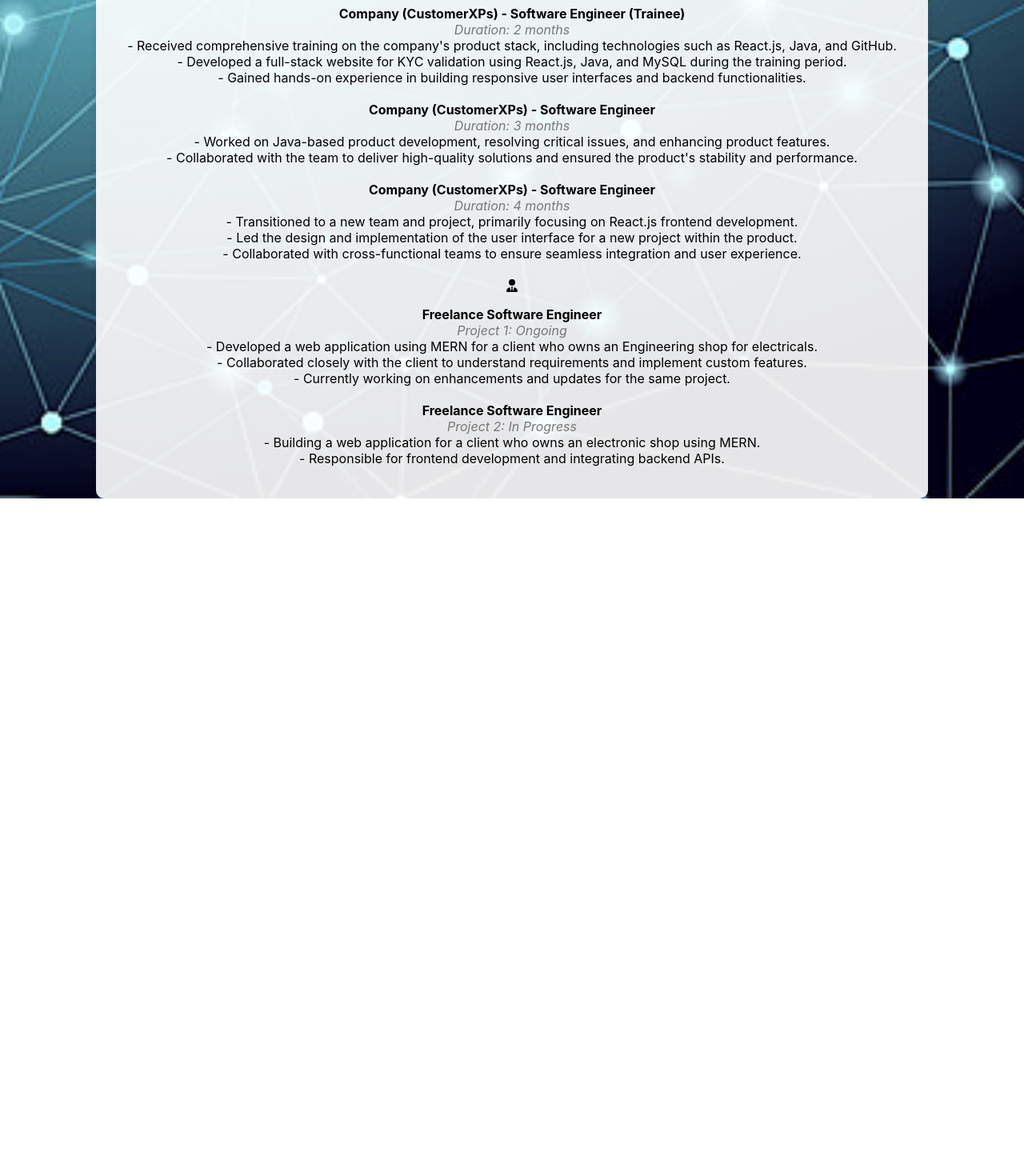
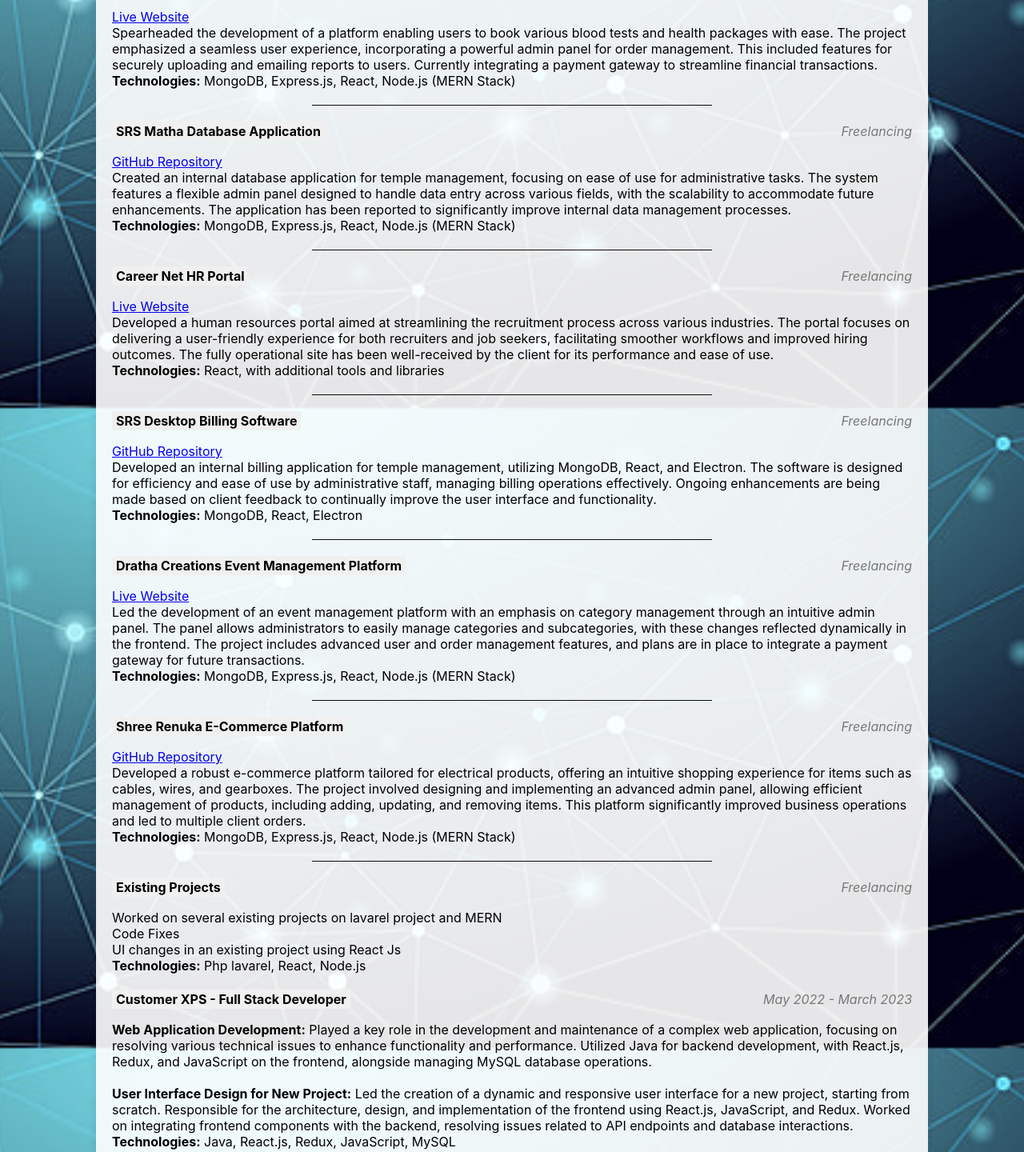
Before and after one commit to rangachimalgi/resume, a React (Create React App) app: page /portfolio in a window 1280 px wide. Shown: the part 290-1730 px from the top of the page at 80% size. Before the commit the page ends 913 px from the top, so only its background shows below. Built offline with nearby package versions, Linux system fonts and the light colour scheme.

Commit message:
changes in experience

```diff
--- a/package.json
+++ b/package.json
@@ -11,6 +11,7 @@
     "@testing-library/user-event": "^13.5.0",
     "react": "^18.2.0",
     "react-dom": "^18.2.0",
+    "react-icons": "^5.3.0",
     "react-router-dom": "^6.14.1",
     "react-scripts": "5.0.1",
     "semantic-ui-css": "^2.5.0",
--- a/src/assests/Portfolio.css
+++ b/src/assests/Portfolio.css
@@ -10,22 +10,41 @@
 
 .experience-container h2 {
   margin-top: 0;
+  text-align: center; /* Center align the heading */
 }
 
 .experience-item {
   margin-bottom: 20px;
+  text-align: left; /* Ensure text alignment for each experience item */
+}
+
+.experience-header {
+  display: flex;
+  justify-content: space-between; /* Align items to opposite sides */
+  align-items: center; /* Vertically center the items */
 }
 
 .experience-item p {
   margin-bottom: 5px;
+  text-align: left; /* Align the paragraphs to the left */
 }
 
 .company-name {
   font-weight: bold;
+  background-color: #f0f0f0; /* Light gray background */
+  padding: 2px 5px;
+  border-radius: 3px;
 }
 
 .duration {
   color: #777;
+  margin-left: 10px; /* Optional: Add some space between the duration and the text before it */
 }
 
-  /* Add any other styling as needed */
+.divider {
+  border: 0;
+  height: 1px;
+  width: 50%; /* Adjust the width to your preference */
+  background: #0d0d0d;
+  margin: 20px auto; /* Center the line */
+}
--- a/src/components/Portfolio.js
+++ b/src/components/Portfolio.js
@@ -12,71 +12,199 @@
     <div className="experience-container">
       <FontAwesomeIcon icon={faBriefcase} />
       <h2>Experience</h2>
+
       <div className="experience-item">
-        <FontAwesomeIcon icon={faBuilding} className="company-logo" />
+        <div className="experience-header">
+          <span className="company-name">Fortune Blood Test Platform</span>
+          <span className="duration">Freelancing</span>
+        </div>
         <p>
-          <span className="company-name">
-            Company (CustomerXPs) - Software Engineer (Trainee)
-          </span>{" "}
+          <a href="https://fortunebloodtest.com/">Live Website</a>
           <br />
-          <span className="duration">Duration: 2 months</span> <br />
-          - Received comprehensive training on the company's product stack,
-          including technologies such as React.js, Java, and GitHub. <br />
-          - Developed a full-stack website for KYC validation using React.js,
-          Java, and MySQL during the training period. <br />- Gained hands-on
-          experience in building responsive user interfaces and backend
-          functionalities.
+          Spearheaded the development of a platform enabling users to book
+          various blood tests and health packages with ease. The project
+          emphasized a seamless user experience, incorporating a powerful admin
+          panel for order management. This included features for securely
+          uploading and emailing reports to users. Currently integrating a
+          payment gateway to streamline financial transactions.
+          <br />
+          <strong>Technologies:</strong> MongoDB, Express.js, React, Node.js
+          (MERN Stack)
         </p>
       </div>
+      <div className="divider"></div>
+
       <div className="experience-item">
+        <div className="experience-header">
+          <span className="company-name">SRS Matha Database Application</span>
+          <span className="duration">Freelancing</span>
+        </div>
         <p>
-          <span className="company-name">
-            Company (CustomerXPs) - Software Engineer
-          </span>{" "}
+          <a href="https://github.com/rangachimalgi/matha-sr">
+            GitHub Repository
+          </a>
           <br />
-          <span className="duration">Duration: 3 months</span> <br />
-          - Worked on Java-based product development, resolving critical issues,
-          and enhancing product features. <br />- Collaborated with the team to
-          deliver high-quality solutions and ensured the product's stability and
-          performance.
+          Created an internal database application for temple management,
+          focusing on ease of use for administrative tasks. The system features
+          a flexible admin panel designed to handle data entry across various
+          fields, with the scalability to accommodate future enhancements. The
+          application has been reported to significantly improve internal data
+          management processes.
+          <br />
+          <strong>Technologies:</strong> MongoDB, Express.js, React, Node.js
+          (MERN Stack)
         </p>
       </div>
+      <div className="divider"></div>
+
       <div className="experience-item">
+        <div className="experience-header">
+          <span className="company-name">Career Net HR Portal</span>
+          <span className="duration">Freelancing</span>
+        </div>
         <p>
-          <span className="company-name">
-            Company (CustomerXPs) - Software Engineer
-          </span>{" "}
+          <a href="https://careermap.net.in/">Live Website</a>
           <br />
-          <span className="duration">Duration: 4 months</span> <br />
-          - Transitioned to a new team and project, primarily focusing on
-          React.js frontend development. <br />
-          - Led the design and implementation of the user interface for a new
-          project within the product. <br />- Collaborated with cross-functional
-          teams to ensure seamless integration and user experience.
+          Developed a human resources portal aimed at streamlining the
+          recruitment process across various industries. The portal focuses on
+          delivering a user-friendly experience for both recruiters and job
+          seekers, facilitating smoother workflows and improved hiring outcomes.
+          The fully operational site has been well-received by the client for
+          its performance and ease of use.
+          <br />
+          <strong>Technologies:</strong> React, with additional tools and
+          libraries
         </p>
       </div>
+      <div className="divider"></div>
+
       <div className="experience-item">
-        <FontAwesomeIcon icon={faUserTie} className="freelancing-logo" />
-
+        <div className="experience-header">
+          <span className="company-name">SRS Desktop Billing Software</span>
+          <span className="duration">Freelancing</span>
+        </div>
         <p>
-          <span className="company-name">Freelance Software Engineer</span>{" "}
+          <a href="https://github.com/rangachimalgi/srs-desktop">
+            GitHub Repository
+          </a>
           <br />
-          <span className="duration">Project 1: Ongoing</span> <br />- Developed
-          a web application using MERN for a client who owns an Engineering shop
-          for electricals. <br />
-          - Collaborated closely with the client to understand requirements and
-          implement custom features. <br />- Currently working on enhancements
-          and updates for the same project. <br />
+          Developed an internal billing application for temple management,
+          utilizing MongoDB, React, and Electron. The software is designed for
+          efficiency and ease of use by administrative staff, managing billing
+          operations effectively. Ongoing enhancements are being made based on
+          client feedback to continually improve the user interface and
+          functionality.
+          <br />
+          <strong>Technologies:</strong> MongoDB, React, Electron
         </p>
       </div>
+      <div className="divider"></div>
+
       <div className="experience-item">
+        <div className="experience-header">
+          <span className="company-name">
+            Dratha Creations Event Management Platform
+          </span>
+          <span className="duration">Freelancing</span>
+        </div>
         <p>
-          <span className="company-name">Freelance Software Engineer</span>{" "}
+          <a href="https://dratha-creations-t4ls.onrender.com">Live Website</a>
           <br />
-          <span className="duration">Project 2: In Progress</span> <br />
-          - Building a web application for a client who owns an electronic shop
-          using MERN. <br />- Responsible for frontend development and
-          integrating backend APIs. <br />
+          Led the development of an event management platform with an emphasis
+          on category management through an intuitive admin panel. The panel
+          allows administrators to easily manage categories and subcategories,
+          with these changes reflected dynamically in the frontend. The project
+          includes advanced user and order management features, and plans are in
+          place to integrate a payment gateway for future transactions.
+          <br />
+          <strong>Technologies:</strong> MongoDB, Express.js, React, Node.js
+          (MERN Stack)
+        </p>
+      </div>
+      <div className="divider"></div>
+
+      <div className="experience-item">
+        <div className="experience-header">
+          <span className="company-name">Shree Renuka E-Commerce Platform</span>
+          <span className="duration">Freelancing</span>
+        </div>
+        <p>
+          <a href="https://github.com/rangachimalgi/shree-renuka/">
+            GitHub Repository
+          </a>
+          <br />
+          Developed a robust e-commerce platform tailored for electrical
+          products, offering an intuitive shopping experience for items such as
+          cables, wires, and gearboxes. The project involved designing and
+          implementing an advanced admin panel, allowing efficient management of
+          products, including adding, updating, and removing items. This
+          platform significantly improved business operations and led to
+          multiple client orders.
+          <br />
+          <strong>Technologies:</strong> MongoDB, Express.js, React, Node.js
+          (MERN Stack)
+        </p>
+      </div>
+      <div className="divider"></div>
+
+      <div className="experience-item">
+        <div className="experience-header">
+          <span className="company-name">Existing Projects</span>
+          <span className="duration">Freelancing</span>
+        </div>
+        <p>
+          Worked on several existing projects on lavarel project and MERN
+          <br />
+          Code Fixes
+          <br />
+          UI changes in an existing project using React Js
+          <br />
+          <strong>Technologies:</strong> Php lavarel, React, Node.js
+        </p>
+      </div>
+
+      <div className="experience-item">
+        <div className="experience-header">
+          <span className="company-name">
+            Customer XPS - Full Stack Developer
+          </span>
+          <span className="duration">May 2022 - March 2023</span>
+        </div>
+        <p>
+          <strong>Web Application Development:</strong> Played a key role in the
+          development and maintenance of a complex web application, focusing on
+          resolving various technical issues to enhance functionality and
+          performance. Utilized Java for backend development, with React.js,
+          Redux, and JavaScript on the frontend, alongside managing MySQL
+          database operations.
+          <br />
+          <br />
+          <strong>User Interface Design for New Project:</strong> Led the
+          creation of a dynamic and responsive user interface for a new project,
+          starting from scratch. Responsible for the architecture, design, and
+          implementation of the frontend using React.js, JavaScript, and Redux.
+          Worked on integrating frontend components with the backend, resolving
+          issues related to API endpoints and database interactions.
+          <br />
+          <strong>Technologies:</strong> Java, React.js, Redux, JavaScript,
+          MySQL
+        </p>
+      </div>
+      <div className="divider"></div>
+
+      <div className="experience-item">
+        <div className="experience-header">
+          <span className="company-name">Customer XPS - Training</span>
+          <span className="duration">May 2022 - March 2023</span>
+        </div>
+        <p>
+          <strong>KYC Website Project:</strong> During my training period at
+          Customer XPS, I participated in the development of a Know Your
+          Customer (KYC) project through pair programming. The project, built
+          using React.js, Redux, Java, and MySQL, received approval from both
+          the project manager and the CTO. This experience provided me with deep
+          insights into full-stack development and best practices in software
+          engineering.
         </p>
       </div>
     </div>
```
Also changed, not shown: 1 other file (tests, documents, lock files or other folders). Lines whose indentation alone changed are shown as unchanged.
